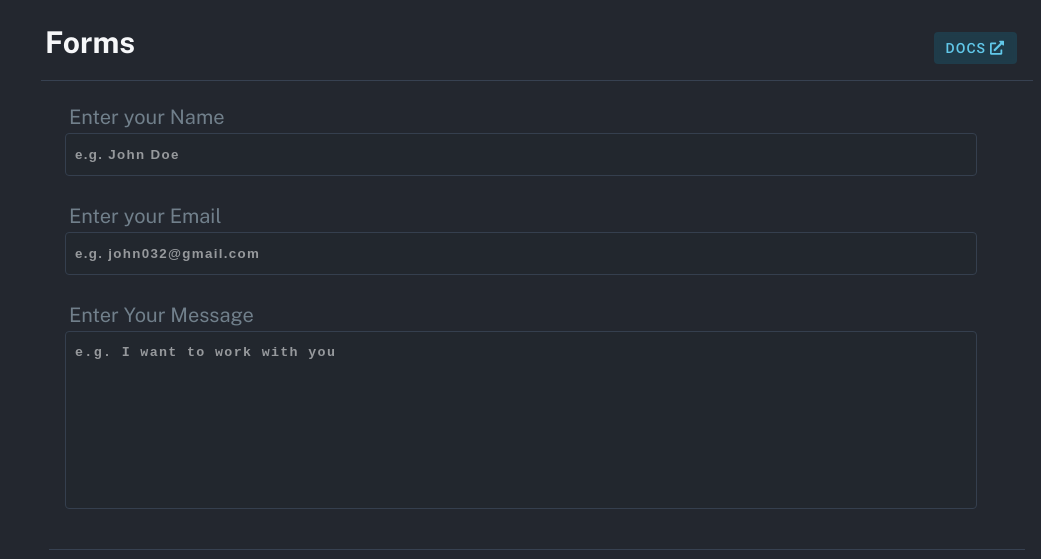
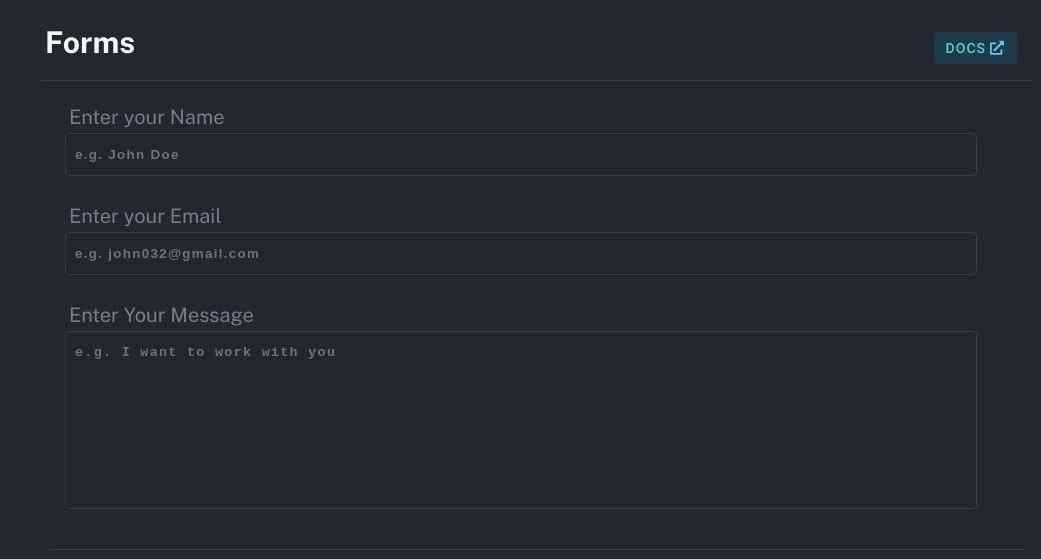
Before and after one commit to kanakkholwal/genesis-ui-site, a website: page index.html in a window 1280 px wide. Shown: the part 5060-5619 px from the top of the page, without its empty margins (239-1280 px from the left). Drawn offline with nearby package versions, Linux system fonts and the light colour scheme; a web font is replaced by a local one.

Commit message:
form fixed

```diff
--- a/style/_forms.scss
+++ b/style/_forms.scss
@@ -72,6 +72,7 @@
   &::placeholder {
     visibility: hidden;
     transition: all 0.25 ease;
+
   }
 
   &:focus {
--- a/style/_variables.scss
+++ b/style/_variables.scss
@@ -78,7 +78,7 @@ $FormBg:#23272f;
 $FormText:#ffffffbf;
 $FormLabel:#8597a3;
 $FormBorder:#374151;
-$FormPlaceholder:#ffffffbf;
+$FormPlaceholder:#8597a3;
 $FormActive:#6658d3;
 
 @mixin noAction {
```
Also changed, not shown: index.html (+5 -4 lines), genesis-ui.css, 1 other file.
